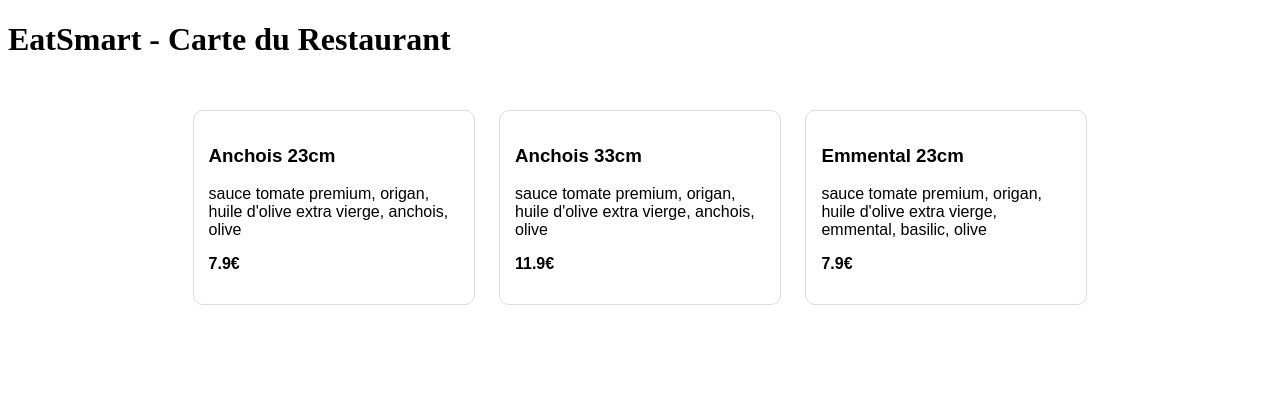
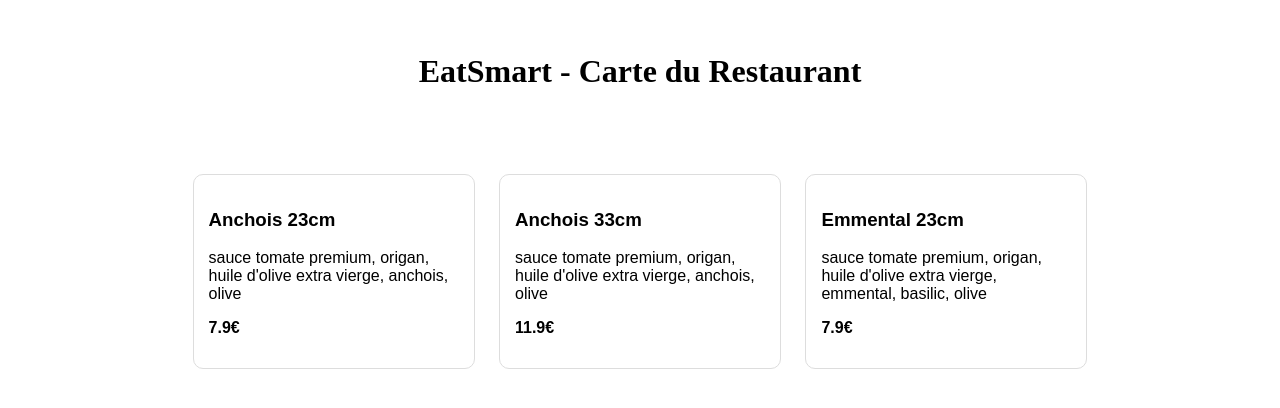
Before and after one commit to AlexandreElsermans/alexandre-eatsmart-front, a website built with Vite: page index.html in a window 1280 px wide. Built offline with nearby package versions, Linux system fonts and the light colour scheme.

Commit message:
Finalisation verison 1

```diff
--- a/src/style.css
+++ b/src/style.css
@@ -1,4 +1,5 @@
 #app { font-family: sans-serif; max-width: 1000px; margin: auto; }
+header { text-align: center; padding: 20px; margin: 12px; }
 .menu-container { display: flex; gap: 20px; flex-wrap: wrap; padding: 20px; }
 .carte { display: inline-block; border: 1px solid #ddd; padding: 15px; margin: 10px; border-radius: 10px; width: 250px; }
 .btn-order { background-color: #27ae60; color: white; border: none; padding: 10px; border-radius: 5px; cursor: pointer; }
```
